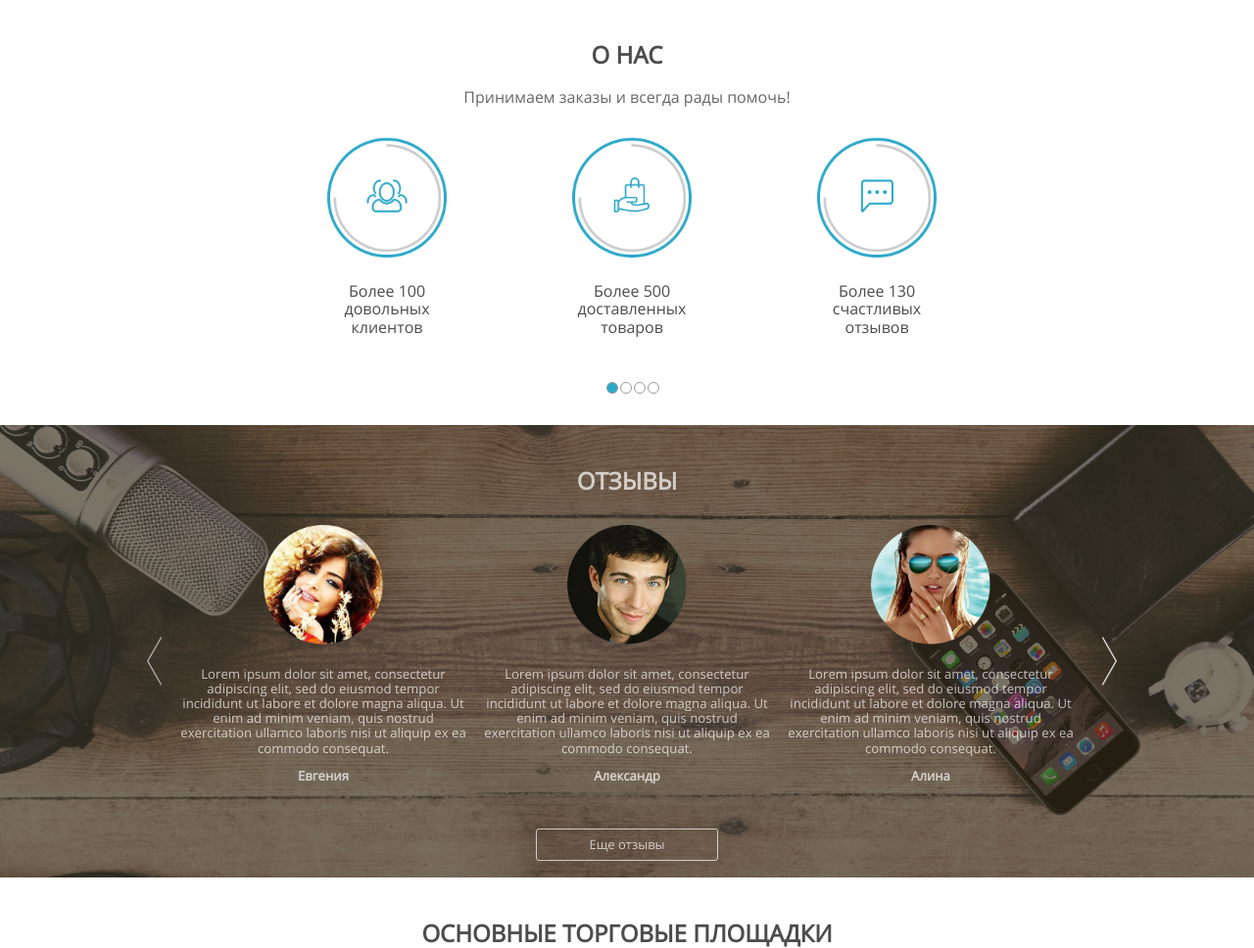
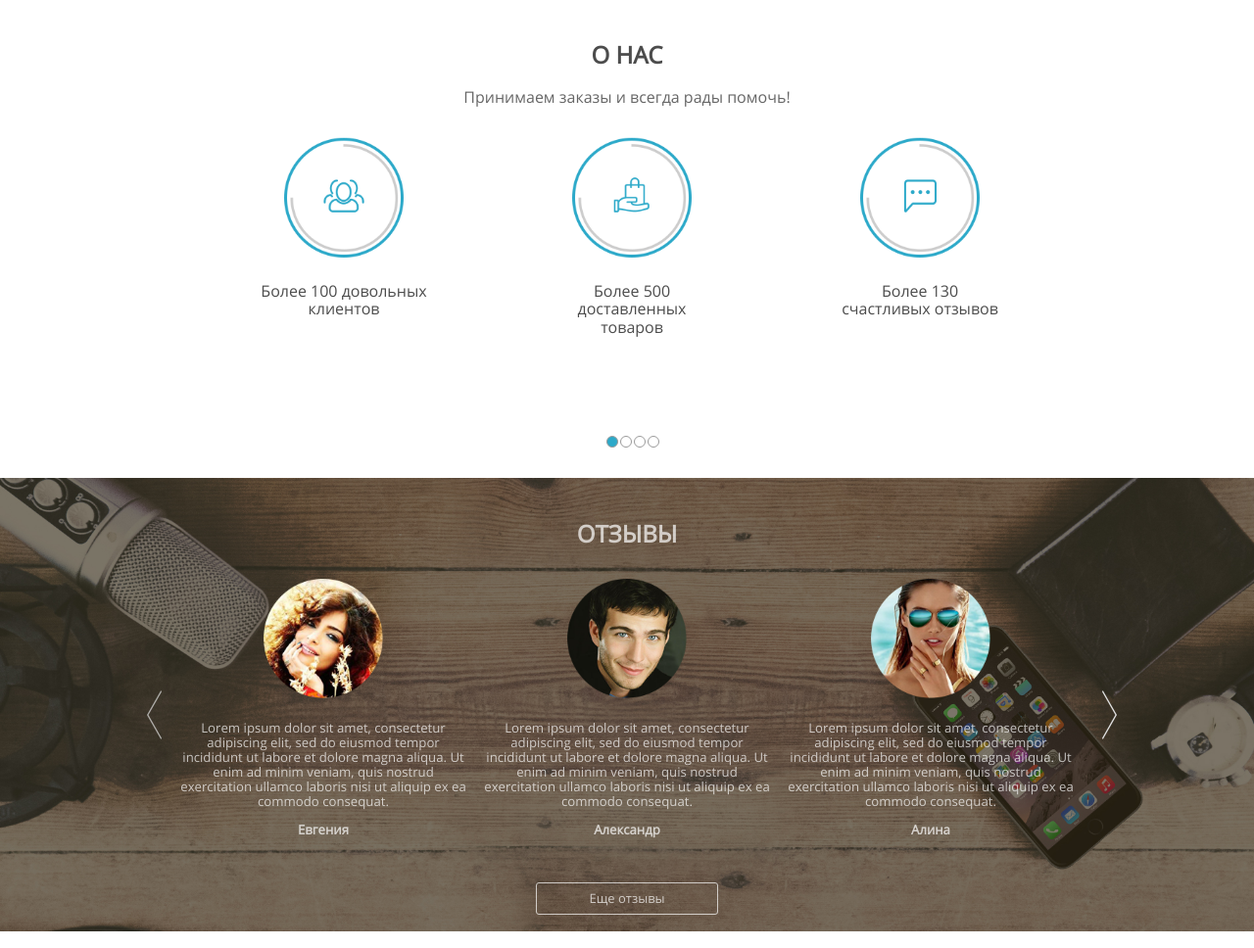
Before and after one commit to tony-blackie/h-delivery, a PHP site: page / in a window 1280 px wide. Shown: the part 801-1769 px from the top of the page at 98% size. Run offline with PHP 8.4, Linux system fonts and the light colour scheme; some libraries are stand-ins or nearby versions.

Commit message:
Fix incorrect icon alignment in about-us block

```diff
--- a/index.css
+++ b/index.css
@@ -213,15 +213,18 @@
     margin: 32px 0 0 10px; }
   .about-us__icon-list-item {
     display: inline-block;
-    width: 126px;
+    width: 170px;
     margin: 0;
-    padding: 0 62px 0 62px; }
+    padding: 0 62px 0 62px;
+    vertical-align: top; }
   .about-us__img {
     width: 122px; }
   .about-us__text {
+    display: inline-block;
     font-size: 1rem;
     padding: 6px 0 0 0;
-    opacity: 0.7; }
+    opacity: 0.7;
+    height: 110px; }
   .about-us__carousel-buttons {
     width: 60px;
     margin: 28px auto;
--- a/index.sass
+++ b/index.sass
@@ -211,15 +211,18 @@
     margin: 32px 0 0 10px
   &__icon-list-item
     display: inline-block
-    width: 126px
+    width: 170px
     margin: 0
     padding: 0 62px 0 62px
+    vertical-align: top
   &__img
     width: 122px
   &__text
+    display: inline-block
     font-size: 1rem
     padding: 6px 0 0 0
     opacity: 0.7
+    height: 110px
   &__carousel-buttons
     width: 60px
     margin: 28px auto
```
Also changed, not shown: 1 other file.
